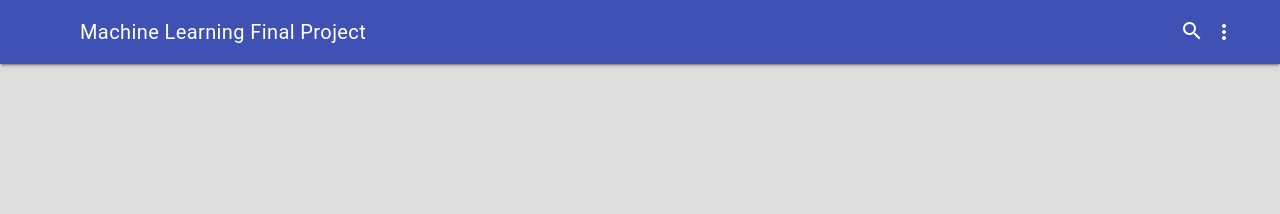
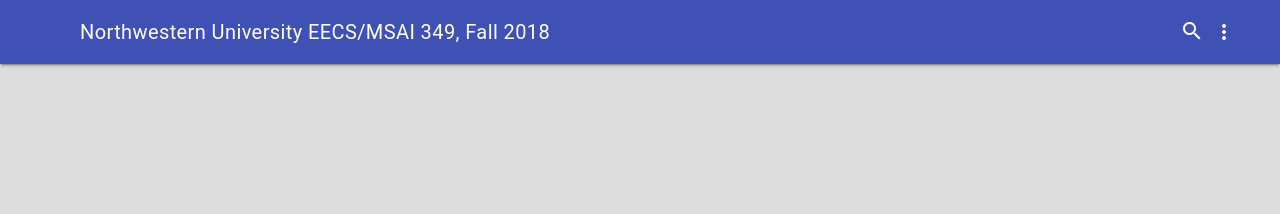
Before and after one commit to michaelcan2/michaelcan2.github.io, a Jekyll site: the page built from CHANGELOG.md, in a window 1280 px wide. Shown: the top 214 px of the page. Built offline with Jekyll 4.4.1, drawn with Linux system fonts in a browser that asks for light colours; our own code applies the rules of GitHub Pages for plain Markdown files.

Commit message:
think so

```diff
--- a/_config.yml
+++ b/_config.yml
@@ -1,5 +1,5 @@
 # Site settings
-title: Machine Learning Final Project
+title: Northwestern University EECS/MSAI 349, Fall 2018
 email: michaelcantu2019@u.northwestern.edu
 description: > # this means to ignore newlines until "baseurl:"
   michael cantu is a graduate student in artificial intelligence at Northwestern University interested in Machine Learning and Computer Vision.
```
